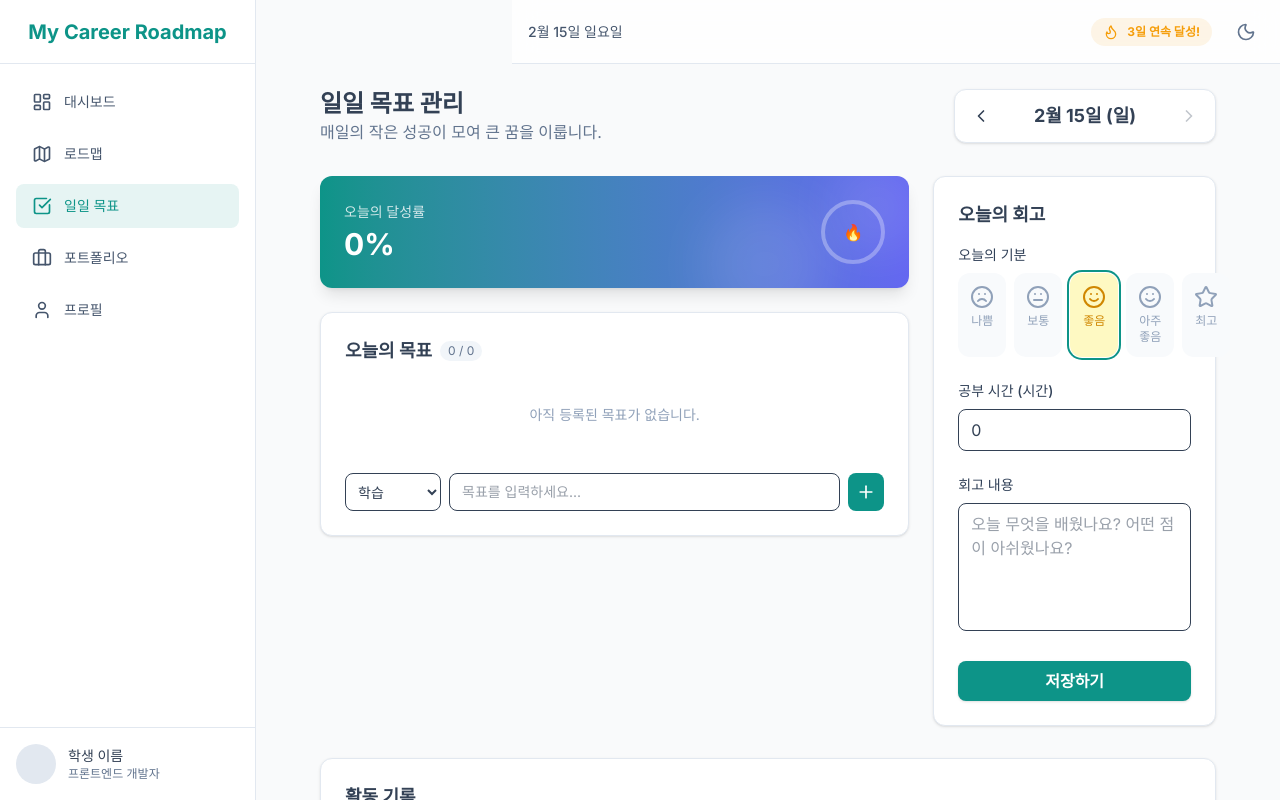
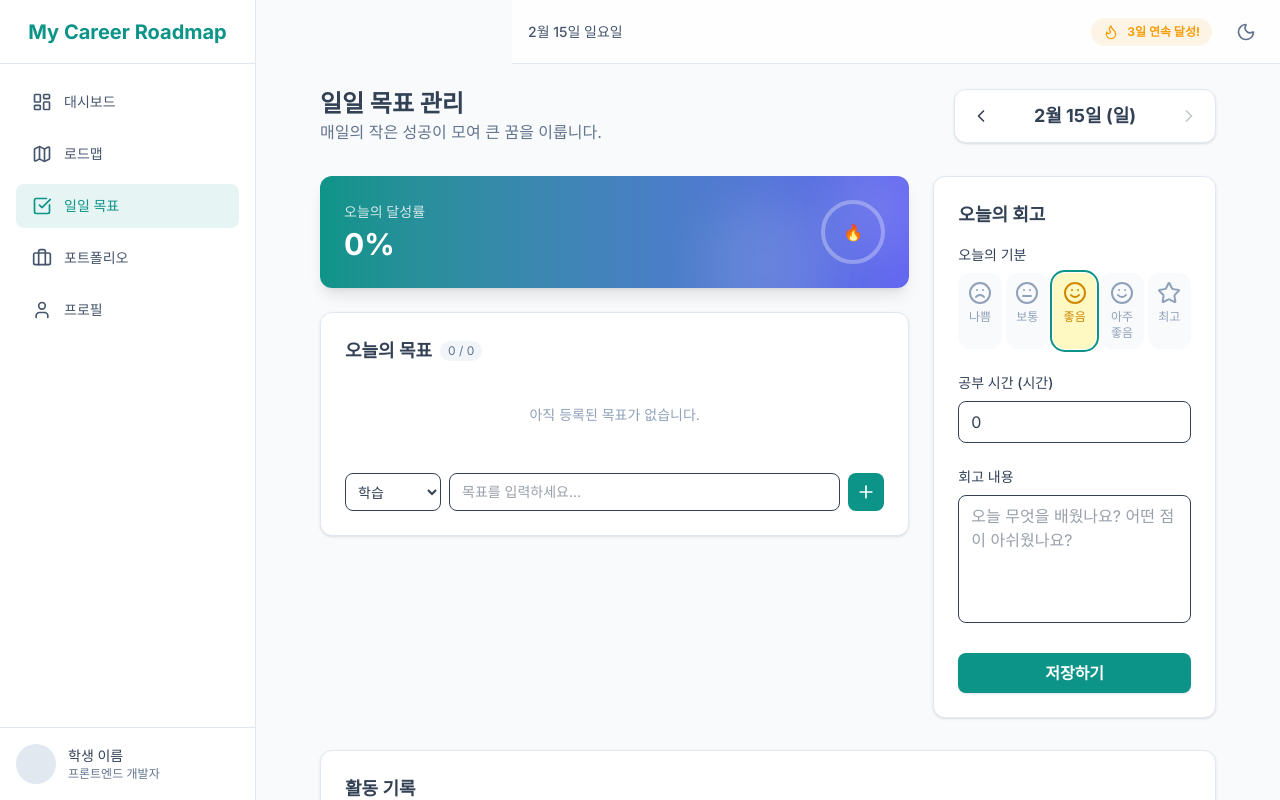
Before and after one commit to iykyk-me/my-career-roadmap, a Next.js app: page /daily in a window 1280 px wide. Built offline with nearby package versions, Linux system fonts and the light colour scheme.

Commit message:
오늘의 기분 아이콘 정렬 수정

```diff
--- a/src/components/daily/DailyReflection.tsx
+++ b/src/components/daily/DailyReflection.tsx
@@ -48,7 +48,7 @@ export default function DailyReflection({ initialReflection, initialMood, initia
             <div className="space-y-6">
                 <div>
                     <label className="block text-sm font-medium mb-2 text-slate-700 dark:text-slate-300">오늘의 기분</label>
-                    <div className="flex gap-2">
+                    <div className="grid grid-cols-5 gap-1">
                         {moods.map((m) => {
                             const Icon = m.icon;
                             const isSelected = mood === m.value;
@@ -56,7 +56,7 @@ export default function DailyReflection({ initialReflection, initialMood, initia
                                 <button
                                     key={m.value}
                                     onClick={() => setMood(m.value as any)}
-                                    className={`flex-1 p-3 rounded-xl flex flex-col items-center gap-1 transition-all ${isSelected
+                                    className={`p-2 rounded-xl flex flex-col items-center gap-1 transition-all ${isSelected
                                         ? `${m.color} ring-2 ring-offset-1 ring-primary dark:ring-offset-slate-900`
                                         : 'bg-slate-50 text-slate-400 dark:bg-slate-800 hover:bg-slate-100'
                                         }`}
```
Also changed, not shown: src/app/globals.css (+6 -2 lines).
